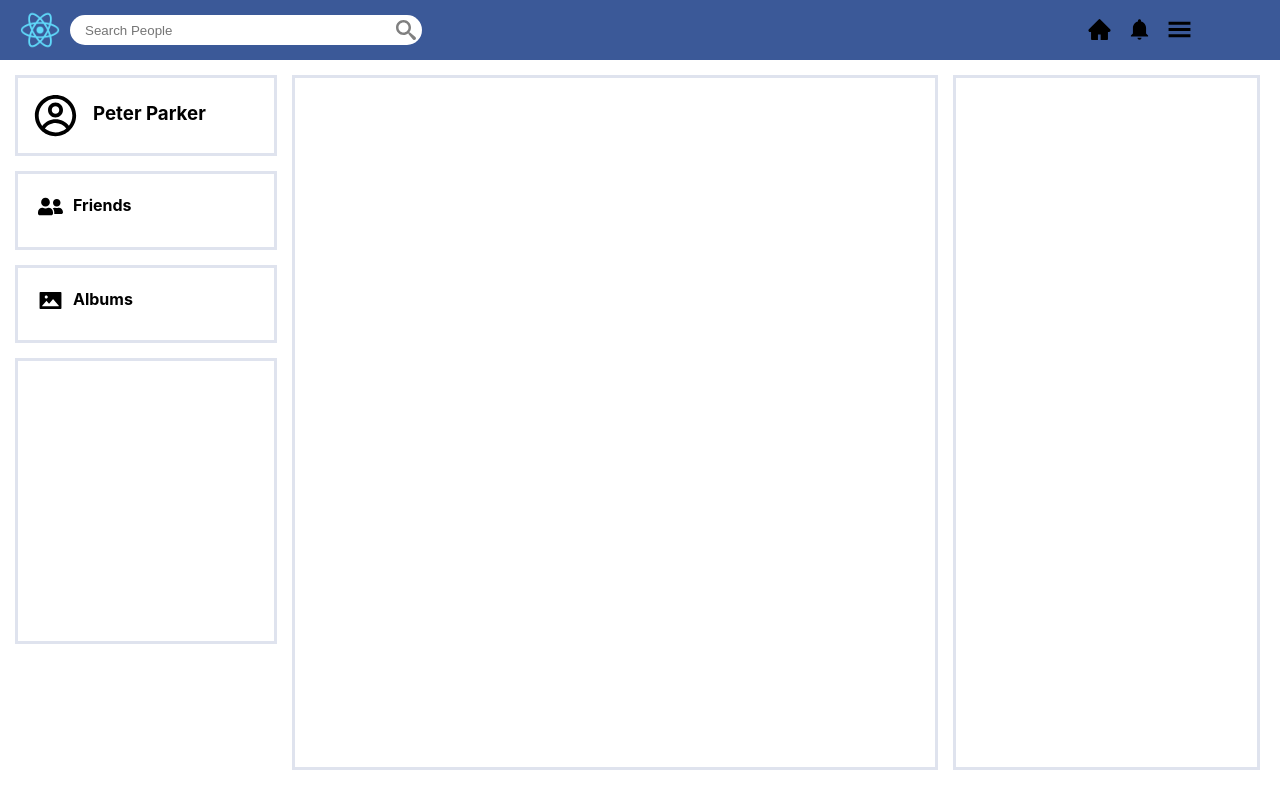
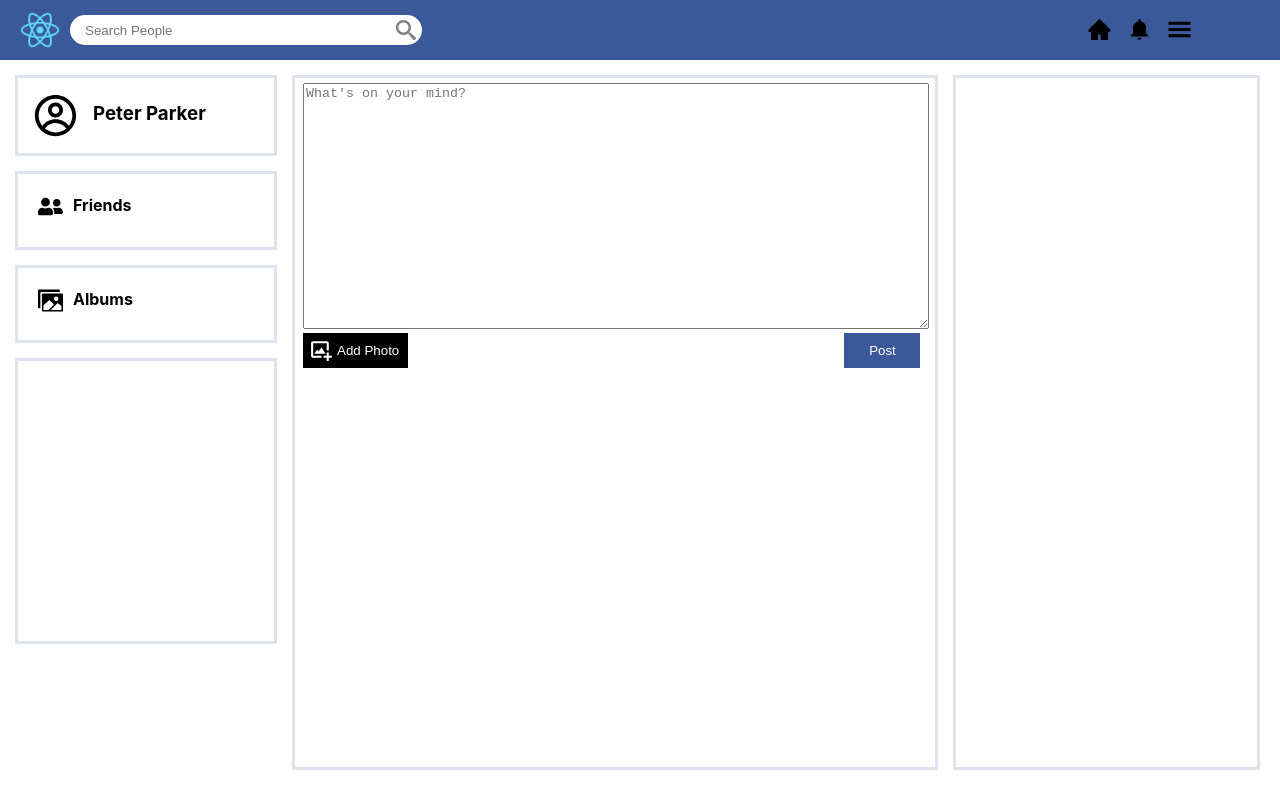
Before and after one commit to philiamjohn/pastebook, a React (Create React App) app in the folder pastebook-client/: page / in a window 1280 px wide. Built offline with nearby package versions, Linux system fonts and the light colour scheme.

Commit message:
ADD: Create Post
ADD: Create Post

```diff
--- a/pastebook-client/src/components/home-albums/HomeAlbums.js
+++ b/pastebook-client/src/components/home-albums/HomeAlbums.js
@@ -1,12 +1,12 @@
 import React from 'react';
-import { AiFillPicture } from 'react-icons/ai';
+import { IoImagesSharp } from 'react-icons/io5';
 import './HomeAlbums.css';
 
 const HomeAlbums = () => {
   return (
     <div id="home-albums">
       <a id="albums-anchor">
-        <AiFillPicture
+        <IoImagesSharp
           id="home-albums-icon"
           size={25}/>
         <h4>Albums</h4>
--- /dev/null
+++ b/pastebook-client/src/components/home-create-post/HomeCreatePost.css
@@ -0,0 +1,77 @@
+#home-create-post {
+    padding-top: 5px;
+    padding-left: 5px;
+    text-align: right;
+}
+
+#home-post-text-div {
+    text-align: left;
+    padding-left: 3px;
+}
+
+#home-post-text {
+    width: calc(50vw - 20px);
+    min-height: 30vh;
+    resize: vertical;
+}
+
+#home-create-post-buttons {
+    display: flex;
+}
+
+#home-add-picture-div {
+    padding-left: 3px;
+    text-align: left;
+    padding-bottom: 5px;
+}
+
+#home-add-picture-button {
+    display: flex;
+    border: none;
+    background-color: black;
+    color: white;
+    height: 35px;
+    width: 105px;
+    padding-top: 5px;
+}
+
+#home-add-picture-button:hover {
+    color: black;
+    background-color: white;
+    border: 1px solid black;
+}
+
+#home-add-picture-button:active {
+    color: white;
+    background-color: #8b9dc3;
+    border: none;
+}
+
+#home-add-picture-button-text{
+    padding-top: 5px;
+    padding-left: 3px;
+}
+
+#home-post-button-div {
+    padding-left: 34.1vw;
+}
+
+#home-post-button {
+    height: 35px;
+    width: 76px;
+    border: none;
+    background-color: #3b5998;
+    color: white;
+}
+
+#home-post-button:hover {
+    color: #3b5998;
+    background-color: white;
+    border: 1px solid #3b5998;
+}
+
+#home-post-button:active {
+    background-color: #f7f7f7;
+    color: #3b5998;
+    border: 1px solid #3b5998;
+}
--- /dev/null
+++ b/pastebook-client/src/components/home-create-post/HomeCreatePost.js
@@ -0,0 +1,29 @@
+import React from 'react';
+import { BiImageAdd } from 'react-icons/bi';
+import './HomeCreatePost.css';
+
+const HomeCreatePost = () => {
+    return (
+        <div id="home-create-post">
+            <div id="home-post-picture-preview">
+            </div>
+            <div id="home-post-text-div">
+                <textarea id="home-post-text" name="home-post-text" maxLength={1000} placeholder="What's on your mind?"></textarea>
+            </div>
+
+            <div id="home-create-post-buttons">
+                <div id="home-add-picture-div">
+                    <button id="home-add-picture-button">
+                        <BiImageAdd
+                            id="home-add-picture-icon"
+                            size={25} />
+                        <div id="home-add-picture-button-text">Add Photo</div>
+                    </button>
+                </div>
+                <div id="home-post-button-div"><button id="home-post-button">Post</button></div>
+            </div>
+        </div>
+    );
+};
+
+export default HomeCreatePost;
--- a/pastebook-client/src/pages/home/Home.css
+++ b/pastebook-client/src/pages/home/Home.css
@@ -23,5 +23,6 @@
     margin-top: 15px;
     margin-left: 15px;
     width: 50vw;
-    height: calc(100vh - 111px);
+    min-height: calc(100vh - 111px);
+    height: auto;
 }
--- a/pastebook-client/src/pages/home/Home.js
+++ b/pastebook-client/src/pages/home/Home.js
@@ -1,6 +1,7 @@
 import React from 'react';
 import Header from '../../components/header/Header';
 import HomeAlbums from '../../components/home-albums/HomeAlbums';
+import HomeCreatePost from '../../components/home-create-post/HomeCreatePost';
 import HomeFriends from '../../components/home-friends/HomeFriends';
 import HomeProfile from '../../components/home-profile/HomeProfile';
 import './Home.css'
@@ -17,7 +18,9 @@ const Home = () => {
           <div id="home-empty-div-1"></div>
         </div>
 
-        <div id="home-content-newsfeed"></div>
+        <div id="home-content-newsfeed">
+          <HomeCreatePost />
+        </div>
         <div id="home-empty-div-2"></div>
       </div>
     </div>
```
